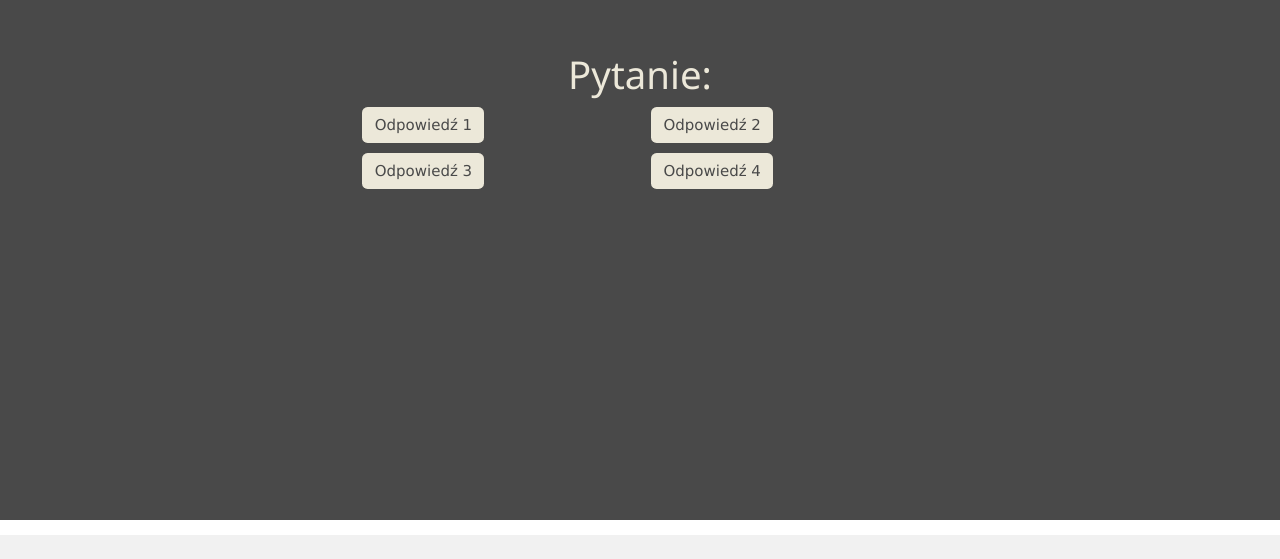
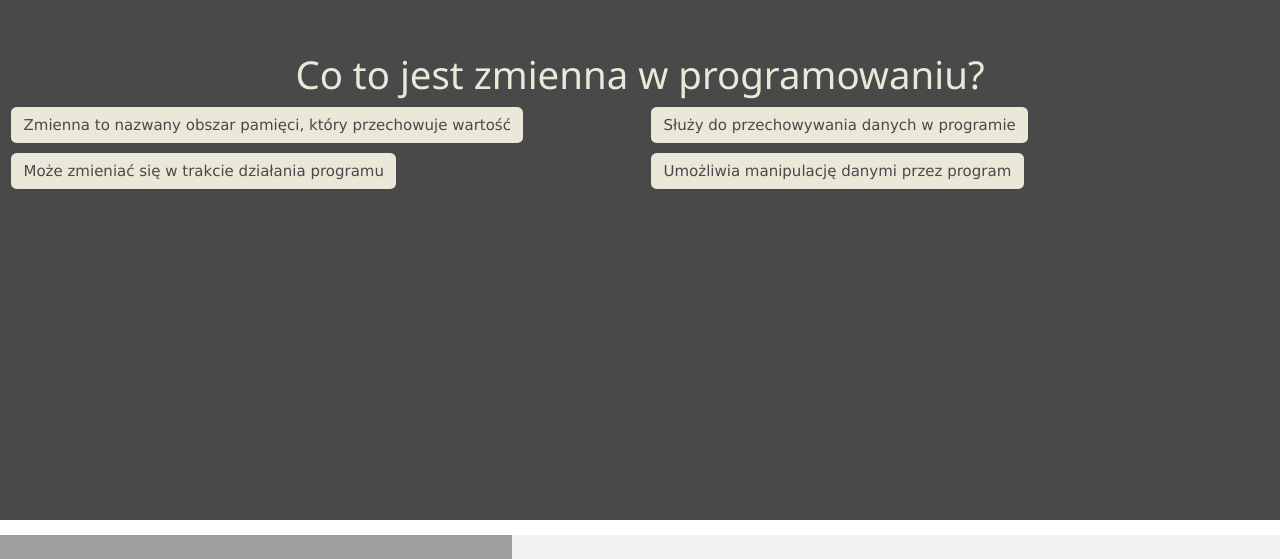
Before and after one commit to labapawel/3a_quiz, a website: page 3a_quiz-master/public/ScreenPage.html in a window 1280 px wide. Shown: the part 280-839 px from the top of the page. Drawn offline with nearby package versions, Linux system fonts and the light colour scheme; no server answers.

Commit message:
fixed classes and link

```diff
--- a/3a_quiz-master/public/ScreenPage.html
+++ b/3a_quiz-master/public/ScreenPage.html
@@ -10,6 +10,8 @@
     <link href="https://cdn.jsdelivr.net/npm/bootstrap@5.3.2/dist/css/bootstrap.min.css" rel="stylesheet"
         integrity="sha384-T3c6CoIi6uLrA9TneNEoa7RxnatzjcDSCmG1MXxSR1GAsXEV/Dwwykc2MPK8M2HN"
         crossorigin="anonymous">
+        <link rel="stylesheet" href="https://www.w3schools.com/w3css/4/w3.css">
+    <script defer src="script.js"></script>
     <script src="https://cdn.jsdelivr.net/npm/bootstrap@5.3.2/dist/js/bootstrap.bundle.min.js"
         integrity="sha384-C6RzsynM9kWDrMNeT87bh95OGNyZPhcTNXj1NW7RuBCsyN/o0jlpcV8Qyq46cDfL"
         crossorigin="anonymous"></script>
@@ -24,23 +26,22 @@
         </div>
         <div class="row">
             <div class="col-6">
-                <button class="btn">Odpowiedź 1</button>
+                <button class="btn p0">Odpowiedź 1</button>
             </div>
             <div class="col-6">
-                <button class="btn">Odpowiedź 2</button>
+                <button class="btn p1">Odpowiedź 2</button>
             </div>
             <div class="col-6">
-                <button class="btn">Odpowiedź 3</button>
+                <button class="btn p2">Odpowiedź 3</button>
             </div>
             <div class="col-6">
-                <button class="btn">Odpowiedź 4</button>
+                <button class="btn p3">Odpowiedź 4</button>
             </div>
         </div>
 
     </div>
     <div class="w3-light-grey" style="margin-top: 15px;">
         <div class="w3-grey" style="height:24px;width:0%"></div>
-        <link rel="stylesheet" href="https://www.w3schools.com/w3css/4/w3.css">
 
 </body>
 
```
